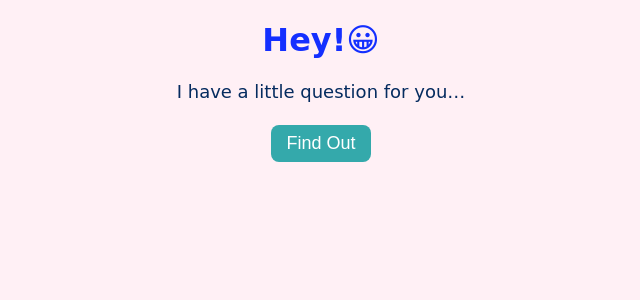
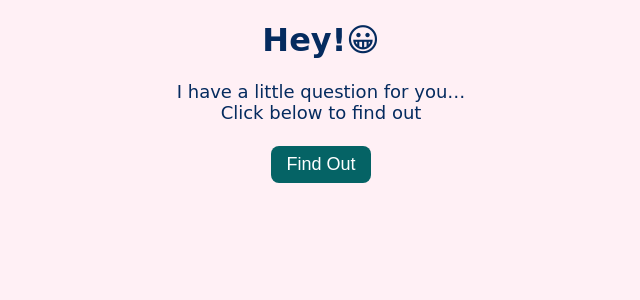
Before and after one commit to hafsahkhalid26/Hello-World, a Flask app: page / in a window 1280 px wide. Shown: the top 300 px of the page, without its empty margins (319-959 px from the left). Run offline with Flask 3, Linux system fonts and the light colour scheme.

Commit message:
color adjustments
Made a few color adjustments and change of text on display

```diff
--- a/valentines/templates/index.html
+++ b/valentines/templates/index.html
@@ -10,7 +10,7 @@
         }
 
         nav button, .next-button {
-            background-color: #34a9abff;
+            background-color: #056365ff;
             color: white;
             font-size: 18px;
             padding: 8px 15px;
@@ -20,12 +20,12 @@
             margin: 5px;
         }
 
-        nav button:hover {
-            background-color: #ff4c61; /* darker pink on hover */
+        nav button:hover, .next-button:hover {
+            background-color: #34a9abff; /* darker pink on hover */
         }
 
         h1 {
-            color: #142fffff;
+            color: #052b5fff;
             font-family: 'Comic Sans MS', sans-serif;
         }
 
@@ -40,7 +40,9 @@
 
 <body>
     <h1>Hey!😀 </h1>
-    <p>I have a little question for you…</p>
+    <p>I have a little question for you…<br>
+        Click below to find out
+    </p>
     <a href="/question">
         <button class="next-button">Find Out</button>
     </a>
--- a/valentines/templates/question.html
+++ b/valentines/templates/question.html
@@ -26,7 +26,7 @@
 
         -----------------
         nav button, .choice-button {
-            background-color: #6726a3ff;
+            background-color: #99355eff;
             color: white;
             font-size: 18px;
             padding: 10px 20px;
@@ -37,7 +37,7 @@
         }
 
         nav button:hover, .choice-button:hover {
-            background-color: #8f39e0ff; /* darker pink on hover */
+            background-color: #d56191ff; /* darker pink on hover */
         }
 
         h1 {
@@ -93,7 +93,7 @@
 
     <!-- Display image/message depending on choice -->
     {% if choice == "yes" %}
-        <p>LOL...just kidding!</p>
+        <p>Haha...Just kidding!</p>
         <img src="{{ url_for('static', filename='yes.gif') }}" alt="Yes image">
     {% elif choice == "no" %}
         <p>Wow...you're so mean</p>
```
